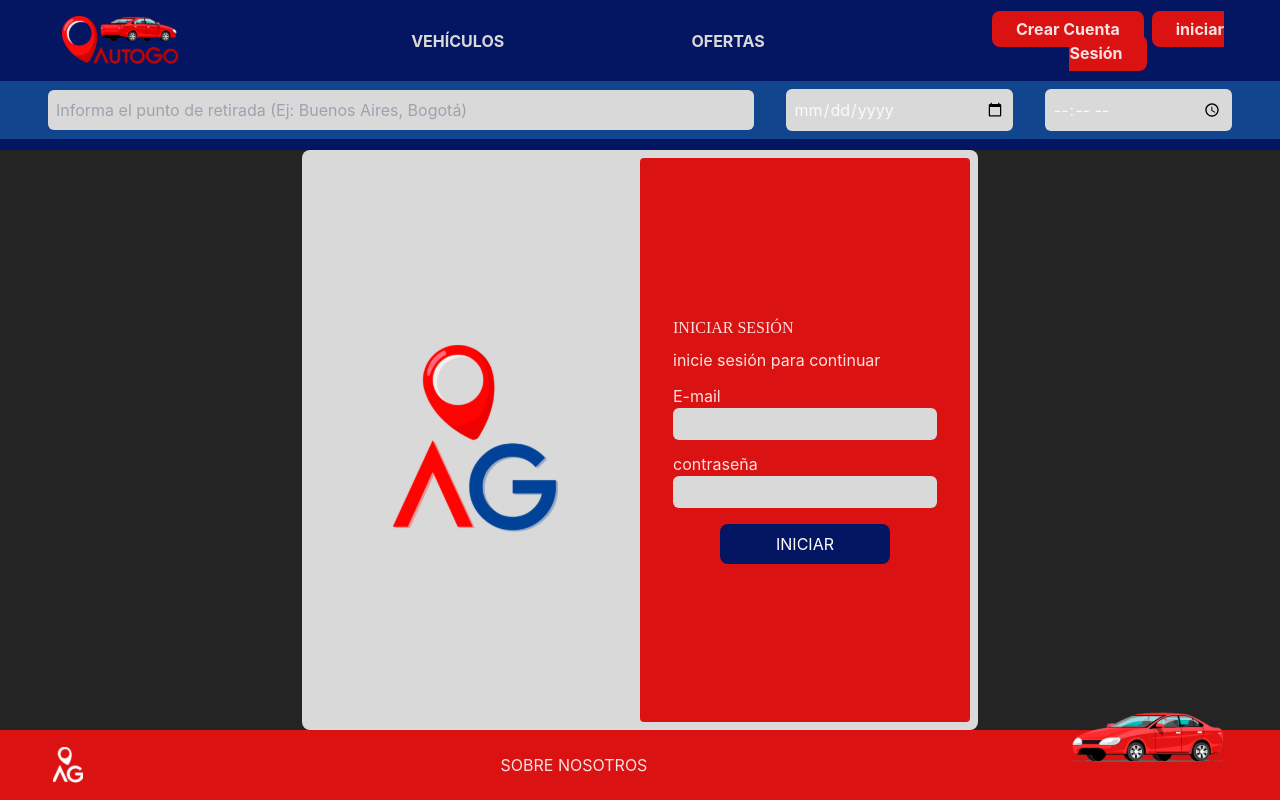
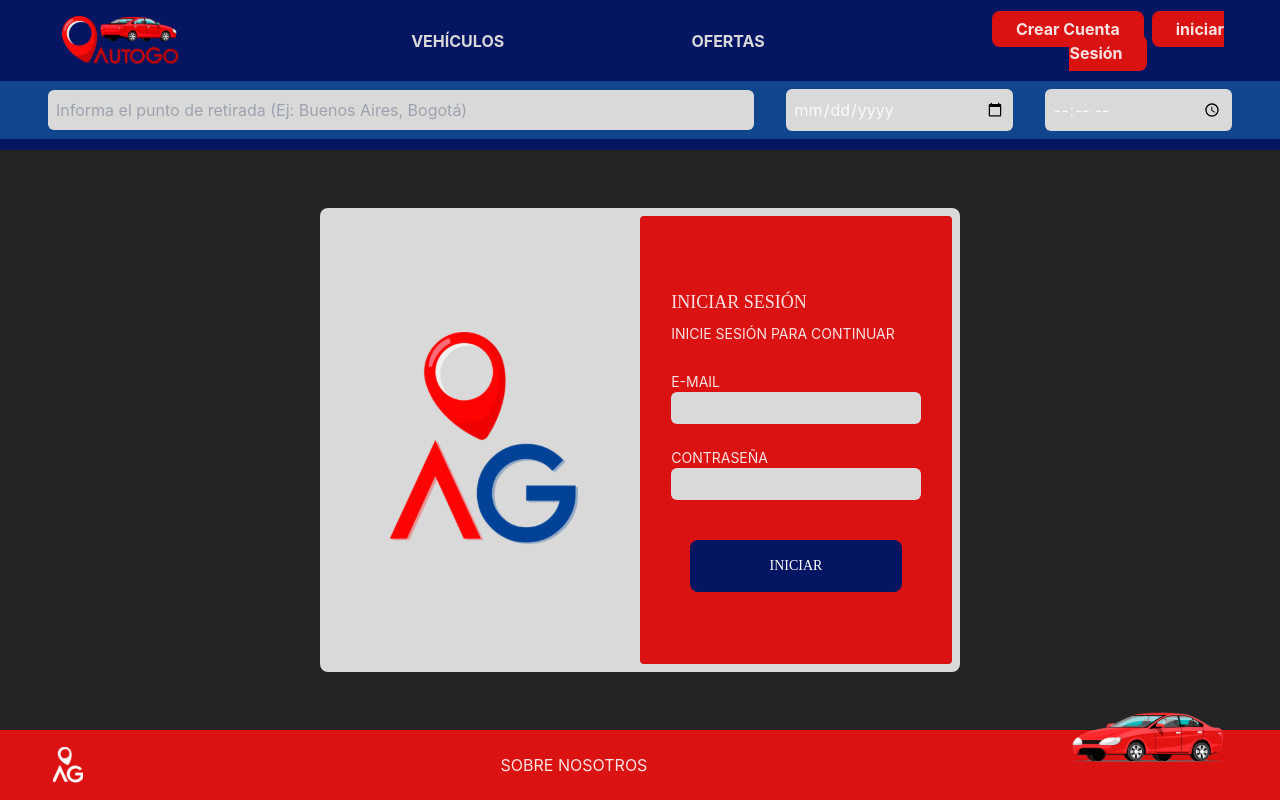
Before and after one commit to pablo-ambrogio/proyecto-final-CDT, a React (Vite) app: page /login in a window 1280 px wide. Built offline with nearby package versions, Linux system fonts and the light colour scheme; a web font is replaced by a local one.

Commit message:
se mejoro login

```diff
--- a/src/components/common/footer/Footer.jsx
+++ b/src/components/common/footer/Footer.jsx
@@ -4,7 +4,7 @@ import { Link } from 'react-router-dom'
 
 const Footer = () => {
     return (
-        <footer className="w-full h-full bg-red sticky bottom-0">
+        <footer className="w-full h-full bg-red">
             <div className="w-11/12 h-full flex justify-between items-center mx-auto">
                 <img src={LogoSiglas} alt={'Logo página web'} />
                 <nav className="w-1/2 flex justify-evenly uppercase">
--- a/src/components/pages/Login.jsx
+++ b/src/components/pages/Login.jsx
@@ -3,34 +3,36 @@ import LogoShort from '../../assets/Logo_Short 2.svg'
 const Login = () => {
     return (
         <>
-            <section className="w-full m-auto h-full flex items-center">
-                <div className="grid grid-cols-2 h-full 2xl:h-3/5 mx-auto bg-grey p-2 rounded-lg">
+            <section className="m-auto h-full flex items-center">
+                <div className="grid grid-cols-2 h-4/5 2xl:h-3/5 lg:w-2/4 sm:w-3/4 mx-auto bg-grey p-2 rounded-lg">
                     <div className="grid col-span-1 text-center place-items-center h-full">
-                        <img src={LogoShort} alt="Logo AutoGo" className="xl:w-1/2 lg:w-3/5 mx-auto" />
+                        <img src={LogoShort} alt="Logo AutoGo" className="xl:w-3/5 w-2/4 mx-auto" />
                     </div>
                     <div className="grid col-span-1 bg-red place-items-center rounded">
-                        <div className="w-4/5">
-                            <h2 className="uppercase font-modern">iniciar sesión</h2>
+                        <div className="w-4/5 uppercase h-4/5 text-sm flex flex-col justify-evenly">
+                            <div>
+                                <h2 className="font-modern text-lg">iniciar sesión</h2>
                                 <p className="mt-2">inicie sesión para continuar</p>
+                            </div>
                             <div>
-                                <form className="">
-                                    <div className="flex flex-col my-3">
+                                <form>
+                                    <div className='flex flex-col gap-6 '>
+                                        <div className="flex flex-col">
                                             <label htmlFor="user">E-mail</label>
-                                        <input className="bg-grey rounded-md h-8" type="text" name="user" id="user" />
+                                            <input className="bg-grey rounded-md h-8 outline-none text-[#010101] px-2" type="text" name="user" id="user" />
                                         </div>
                                         <div className="flex flex-col">
                                             <label htmlFor="password">contraseña</label>
-                                        <input className="bg-grey rounded-md h-8" type="password" name="password" id="password" />
+                                            <input className="bg-grey rounded-md h-8 outline-none text-[#010101] px-2" type="password" name="password" id="password" />
                                         </div>
                                         <div className="text-center mt-4">
-                                        <button type="submit" className="bg-blue text-white px-14 py-2 rounded-lg uppercase">
+                                            <button type="submit" className="bg-blue text-white px-20 py-4 rounded-lg uppercase font-modern">
                                                 iniciar
                                             </button>
                                         </div>
+                                    </div>
                                 </form>
                             </div>
-                            {/* <hr />
-                            <p className="text-xs my-5">Forgot password?</p> */}
                         </div>
                     </div>
                 </div>
--- a/src/components/pages/admin/LoginAdmin.jsx
+++ /dev/null
@@ -1,38 +0,0 @@
-import LogoShort from '../../../assets/Logo_Short 2.svg'
-
-const LoginAdmin = () => {
-    return (
-        <main className="w-full grid h-screen place-items-center">
-            <div className="flex items-center justify-center bg-grey p-2 rounded-lg">
-                <img src={LogoShort} alt="Logo AutoGo" className="flex size-72 mx-10" />
-                <div className="bg-red p-12 rounded">
-                    <h2 className="uppercase font-modern">admin login</h2>
-                    <p className="text-xs mb-10">Please login to continue</p>
-                    <form className="">
-                        <div className="flex flex-col my-3">
-                            <label htmlFor="admin" className="text-xs">
-                                Admin id
-                            </label>
-                            <input className="bg-grey rounded-md" type="text" name="admin" id="admin" />
-                        </div>
-                        <div className="flex flex-col">
-                            <label htmlFor="password" className="text-xs">
-                                Password
-                            </label>
-                            <input className="bg-grey rounded-md" type="password" name="password" id="password" />
-                        </div>
-                        <div className="flex justify-center items-center">
-                            <button type="submit" className="my-3 first-letter:uppercase bg-blue text-white px-12 py-2 rounded-lg font-modern">
-                                login
-                            </button>
-                        </div>
-                    </form>
-                    <p className="text-xs my-5">Forgot password?</p>
-                    <hr />
-                </div>
-            </div>
-        </main>
-    )
-}
-
-export default LoginAdmin
--- a/src/index.css
+++ b/src/index.css
@@ -20,7 +20,7 @@
 
 @media (prefers-color-scheme: dark) {
     :root {
-        color: #213547;
+        color: #FFF;
         background-color: #ffffff;
     }
     a:hover {
--- a/src/main.jsx
+++ b/src/main.jsx
@@ -17,13 +17,13 @@ ReactDOM.createRoot(document.getElementById('root')).render(
     <BrowserRouter>
       <Routes>
 
-        <Route path='/' element={<App />}>
+        <Route element={<App />}>
 
           <Route path='/' element={<Vehicles />} />
 
           <Route path='/login' element={<Login />} />
           <Route path='/register' element={<Register  />} />
-          <Route path='vehicles/:id' element={<DetailsCar />} />
+          <Route path='/vehicles/:id' element={<DetailsCar />} />
           <Route path='/about-us' element={<AboutUs />} />
 
           <Route element={<ProtectedRoute />}>
```
Lines whose indentation alone changed are shown as unchanged.
